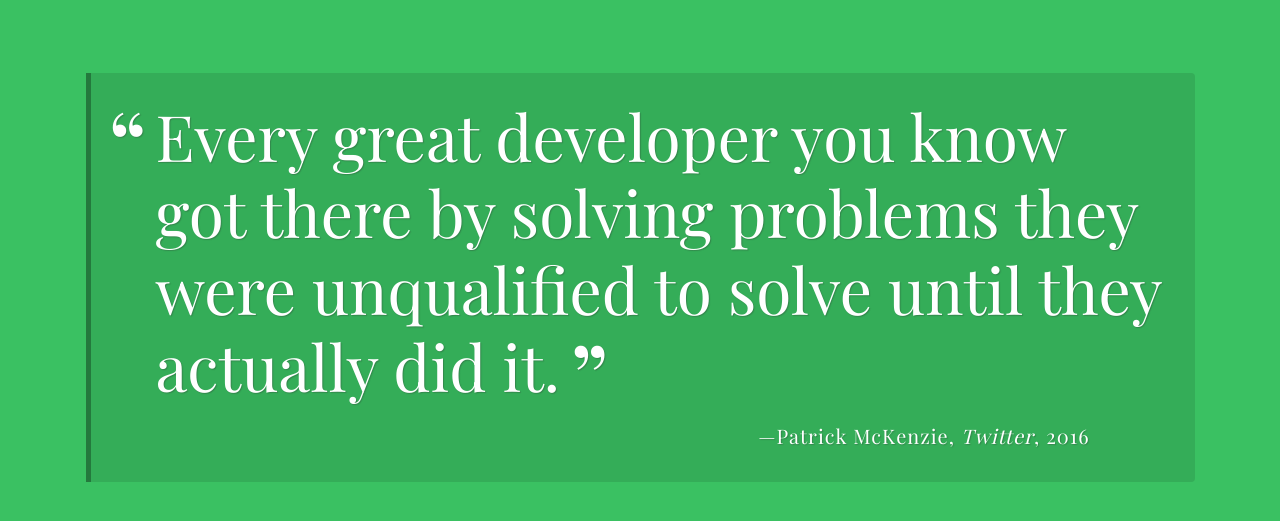
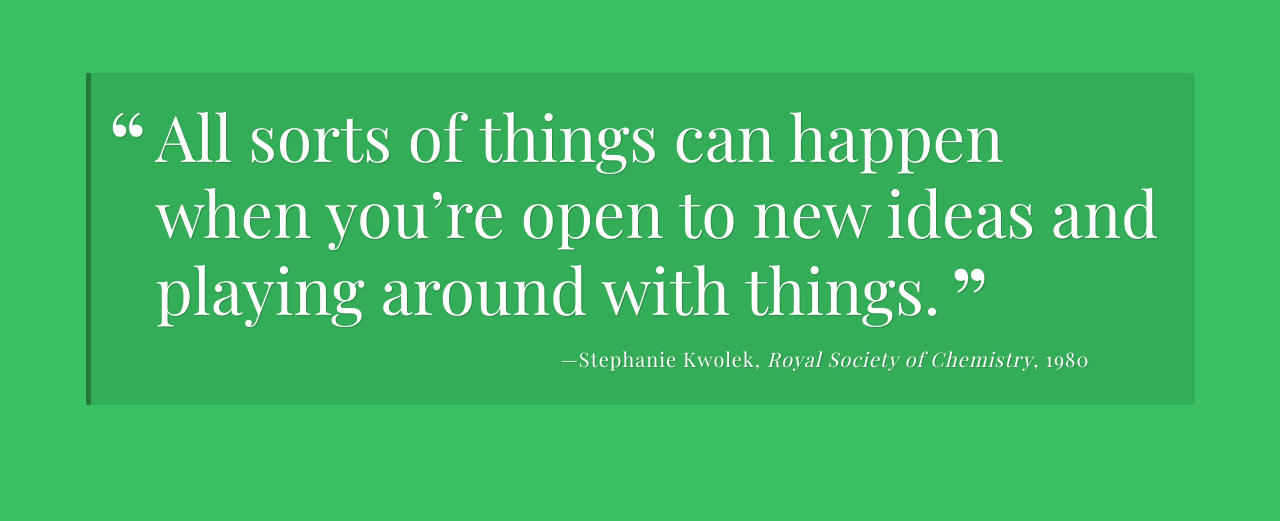
Before and after one commit to nunnyr/quoteGenerator, a plain HTML site: page a_random_quote_generator-v1/index.html in a window 1280 px wide. Shown: the part 147-668 px from the top of the page. Drawn offline with nearby package versions, Linux system fonts and the light colour scheme; a web font is replaced by a local one.

```diff
--- a/a_random_quote_generator-v1/index.html
+++ b/a_random_quote_generator-v1/index.html
@@ -16,8 +16,8 @@
 
     <div class="container">
       <div id="quote-box" class="quote-box">
-        <p class="quote">Every great developer you know got there by solving problems they were unqualified to solve until they actually did it.</p>
-        <p class="source">Patrick McKenzie<span class="citation">Twitter</span><span class="year">2016</span></p>
+        <p class="quote">All sorts of things can happen when you’re open to new ideas and playing around with things.</p>
+        <p class="source">Stephanie Kwolek<span class="citation">Royal Society of Chemistry</span><span class="year">1980</span></p>
       </div>
     </div>
 
--- a/a_random_quote_generator-v1/js/script.js
+++ b/a_random_quote_generator-v1/js/script.js
@@ -107,6 +107,7 @@ function printQuote() {
 
 }
 
+setInterval(printQuote, 6000);
 
 /***
  * click event listener for the print quote button
```
Also changed, not shown: 1 other file.
